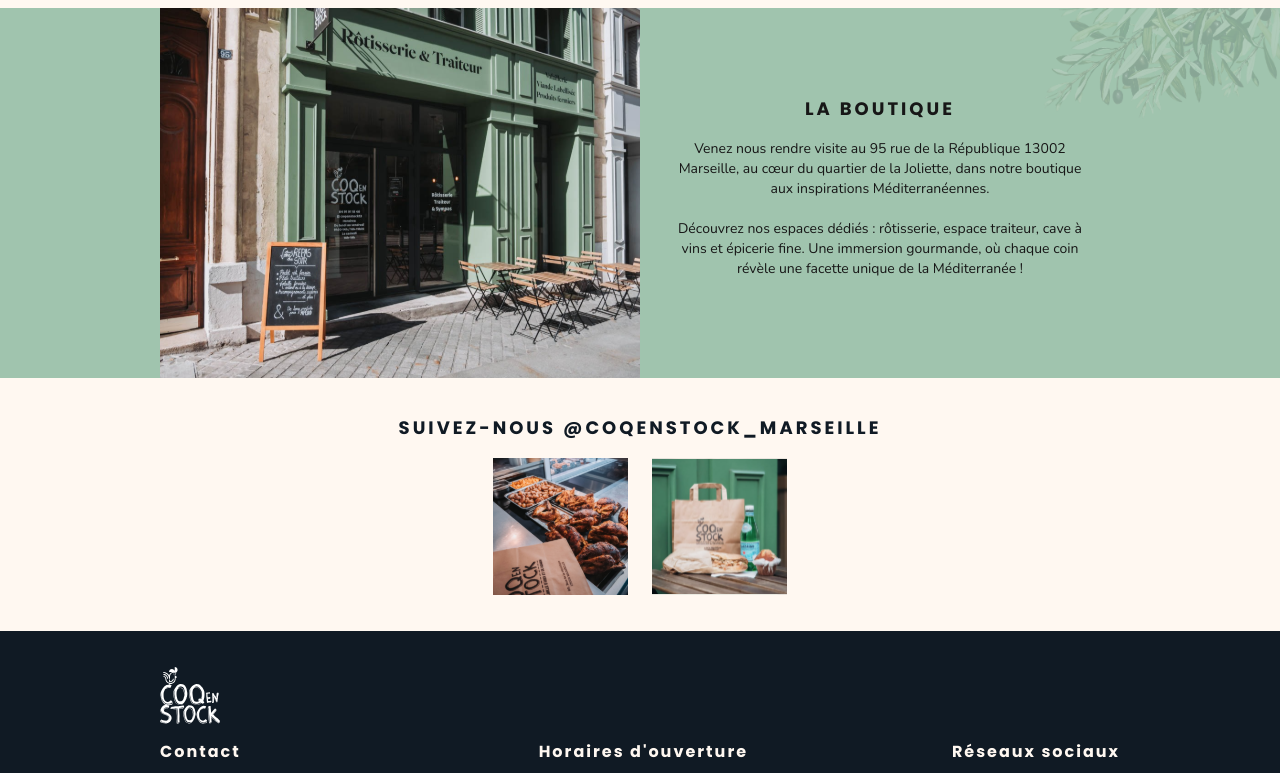
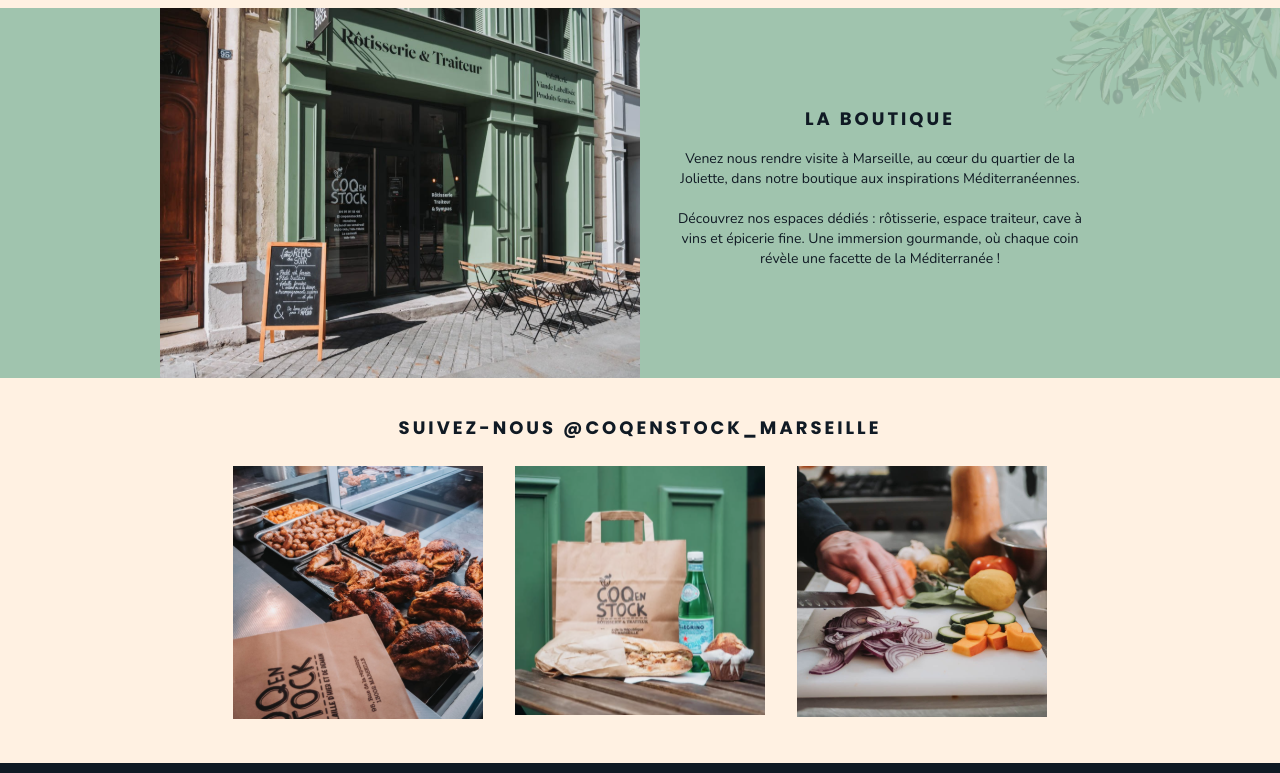
Before and after one commit to remi59800/coq-en-stock-13, a Next.js app: page / in a window 1280 px wide. Shown: the part 800-1573 px from the top of the page. Built offline with nearby package versions, Linux system fonts and the light colour scheme.

Commit message:
creation homepage WIP almost finished

```diff
--- a/src/app/components/Footer.tsx
+++ b/src/app/components/Footer.tsx
@@ -25,7 +25,7 @@
             <p className='text-sm font-nunito'>coqenstock13@gmail.com</p>
           </div>
 
-          <div className='flex items-center flex-col pb-4 md:items-start whitespace-nowrap'>
+          <div className='flex items-center flex-col pb-6 md:pb-4 md:items-start whitespace-nowrap'>
             <h2 className='font-black pb-2 text-base tracking-[2px]'>
               Horaires d&apos;ouverture
             </h2>
@@ -44,7 +44,7 @@
               </div>
             </div>
           </div>
-          <div className='flex items-center flex-col pb-6 md:items-start whitespace-nowrap'>
+          <div className='hidden md:block md:flex md:items-center md:flex-col md:pb-6 md:items-start md:whitespace-nowrap'>
             <h2 className='font-black pb-4 tracking-[2px]'>Réseaux sociaux</h2>
             <div className='flex items-center space-x-3'>
               <a
--- a/src/app/components/Header.tsx
+++ b/src/app/components/Header.tsx
@@ -68,7 +68,7 @@
         </a>
       </div>
 
-      <button className='ml-auto sm:hidden'>
+      <button className='absolute right-8 sm:hidden'>
         <Image
           src='/icons/icon-burger-menu.svg'
           alt='Icone Burger Menu'
--- a/src/app/page.tsx
+++ b/src/app/page.tsx
@@ -50,10 +50,10 @@
         </div>
       </div>
 
-      <div className='grid grid-cols-1 sm:grid-cols-3 gap-8 px-8 py-9 text-primary w-full max-w-5xl mx-auto'>
+      <div className='grid grid-cols-1 mm:grid-cols-3 gap-8 px-8 py-9 text-primary w-full max-w-5xl mx-auto'>
         <div className='flex flex-col items-center w-full'>
           <Image
-            className='py-2'
+            className='py-2 mm:w-auto mm:h-auto w-full h-auto'
             src='/photos/accueil-1.svg'
             alt='photo-rotisserie'
             width={300}
@@ -64,6 +64,7 @@
               RÔTISSERIE
             </h2>
             <Image
+              className='py-2 mm:w-auto mm:h-auto w-full h-auto'
               src='/icons/Label-rouge.svg'
               alt='photo-rotisserie'
               width={50}
@@ -81,7 +82,7 @@
 
         <div className='flex flex-col items-center w-full'>
           <Image
-            className='py-2'
+            className='py-2 mm:w-auto mm:h-auto w-full h-auto'
             src='/photos/accueil-2.svg'
             alt='photo-traiteur'
             width={300}
@@ -99,7 +100,7 @@
 
         <div className='flex flex-col items-center w-full'>
           <Image
-            className='py-2'
+            className='py-2 mm:w-auto mm:h-auto w-full h-auto'
             src='/photos/accueil-3.svg'
             alt='photo-evenements'
             width={300}
@@ -119,36 +120,35 @@
 
       <div className='bg-green w-full relative'>
         <Image
-          className='absolute top-0 right-0 opacity-20 hidden md:block  md:w-[250px]'
+          className='absolute top-0 right-0 opacity-20 hidden mm:block  md:w-[250px]'
           src='/olivier.png'
           alt='olivier-background'
           width={250}
           height={300}
         />
 
-        <div className='w-full max-w-5xl mx-auto flex flex-col sm:flex-row items-center lg:px-8'>
-          <div className='w-full mx-auto flex flex-col sm:flex-row items-center'>
+        <div className='w-full max-w-5xl mx-auto flex flex-col mm:flex-row items-center lg:px-8'>
+          <div className='w-full mx-auto flex flex-col mm:flex-row items-center'>
             <Image
-              className='w-full h-auto sm:w-1/2 sm:h-full sm:object-cover'
+              className='w-full h-auto mm:w-1/2 mm:h-full sm:object-cover'
               src='/photos/accueil-4.svg'
               alt='photo-boutique'
               width={600}
               height={400}
             />
 
-            <div className='flex flex-col items-center px-8 pt-6 pb-9'>
+            <div className='flex flex-col items-center px-8 pt-6 pb-9 text-primary'>
               <h2 className='text-center pb-4 font-black text-lg tracking-[3px]'>
                 LA BOUTIQUE
               </h2>
               <p className='text-center text-sm font-nunito'>
-                Venez nous rendre visite au 95 rue de la République 13002
-                Marseille, au cœur du quartier de la Joliette, dans notre
-                boutique aux inspirations Méditerranéennes.
+                Venez nous rendre visite à Marseille, au cœur du quartier de la
+                Joliette, dans notre boutique aux inspirations Méditerranéennes.
                 <br />
                 <br />
                 Découvrez nos espaces dédiés : rôtisserie, espace traiteur, cave
                 à vins et épicerie fine. Une immersion gourmande, où chaque coin
-                révèle une facette unique de la Méditerranée !
+                révèle une facette de la Méditerranée !
               </p>
             </div>
           </div>
@@ -160,19 +160,47 @@
           <h2 className='text-center pb-4 font-black text-lg tracking-[3px]'>
             SUIVEZ-NOUS @COQENSTOCK_MARSEILLE
           </h2>
-          <div className='flex flex-row gap-6'>
+          <div className='grid grid-cols-2 sm:grid-cols-3 gap-8 py-2 px-2'>
+            <a
+              href='https://www.instagram.com/coqenstock_marseille/'
+              aria-label='Instagram'
+              target='_blank'
+              rel='noopener noreferrer'
+            >
               <Image
                 src='/photos/accueil-insta-1.svg'
                 alt='icone-poulet'
-              width={135}
-              height={150}
+                width={250}
+                height={250}
               />
+            </a>
+            <a
+              href='https://www.instagram.com/coqenstock_marseille/'
+              aria-label='Instagram'
+              target='_blank'
+              rel='noopener noreferrer'
+            >
               <Image
                 src='/photos/accueil-insta-2.svg'
                 alt='icone-poulet'
-              width={135}
-              height={150}
+                width={250}
+                height={250}
               />
+            </a>
+            <a
+              href='https://www.instagram.com/coqenstock_marseille/'
+              aria-label='Instagram'
+              target='_blank'
+              rel='noopener noreferrer'
+            >
+              <Image
+                className='hidden sm:block'
+                src='/photos/accueil-insta-3.svg'
+                alt='icone-poulet'
+                width={250}
+                height={250}
+              />
+            </a>
           </div>
         </div>
       </div>
--- a/tailwind.config.ts
+++ b/tailwind.config.ts
@@ -9,7 +9,7 @@
   theme: {
     extend: {
       colors: {
-        background: '#FFF8F1',
+        background: '#FFF1E2',
         green: '#A0C4AE',
         brown: '#BB977B',
         primary: '#101A24',
@@ -20,6 +20,7 @@
       },
       screens: {
         sm: '640px',
+        mm: '690px',
         md: '880px',
         lg: '1024px',
         xl: '1280px',
```
Also changed, not shown: public/photos/accueil-1.svg. Lines whose indentation alone changed are shown as unchanged.
